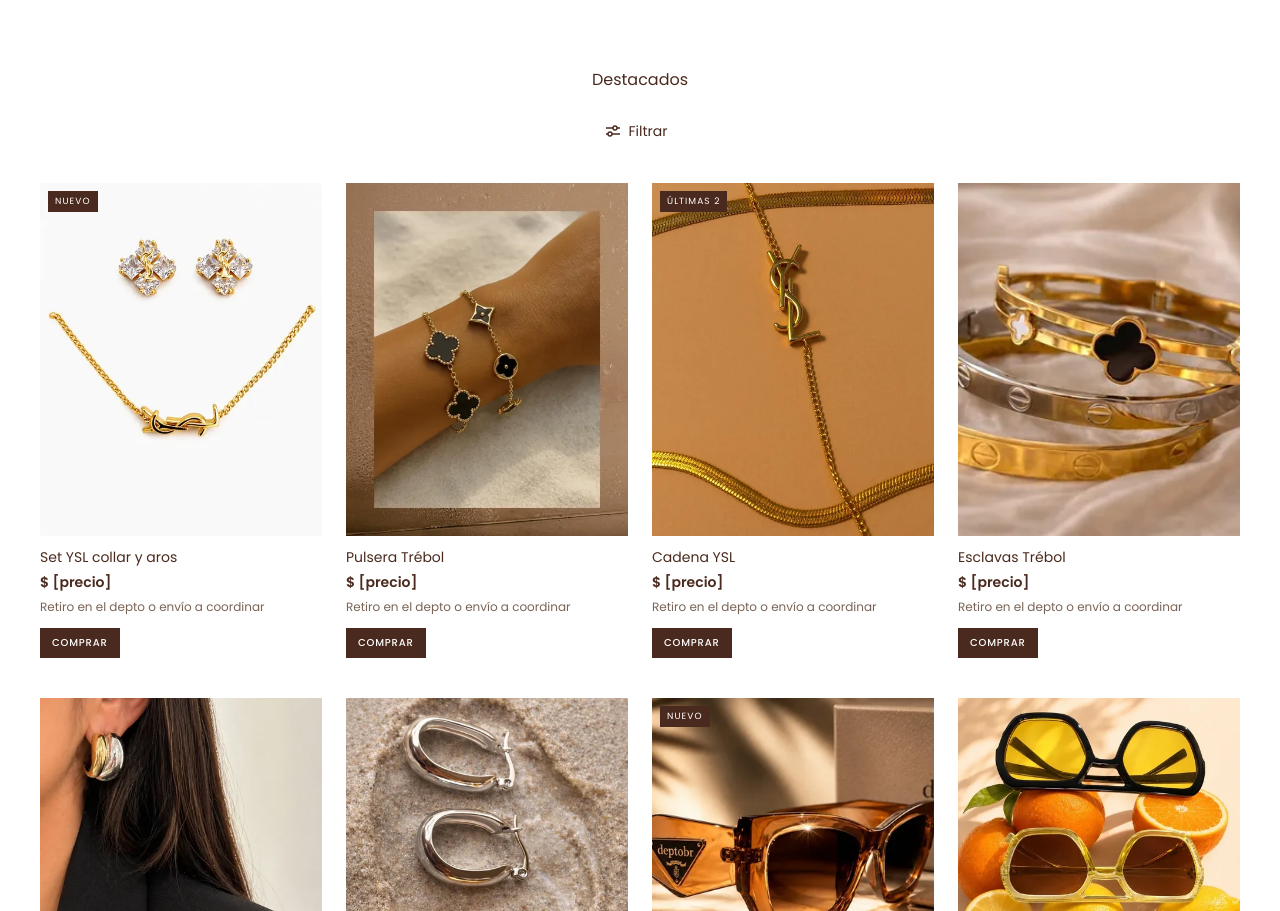
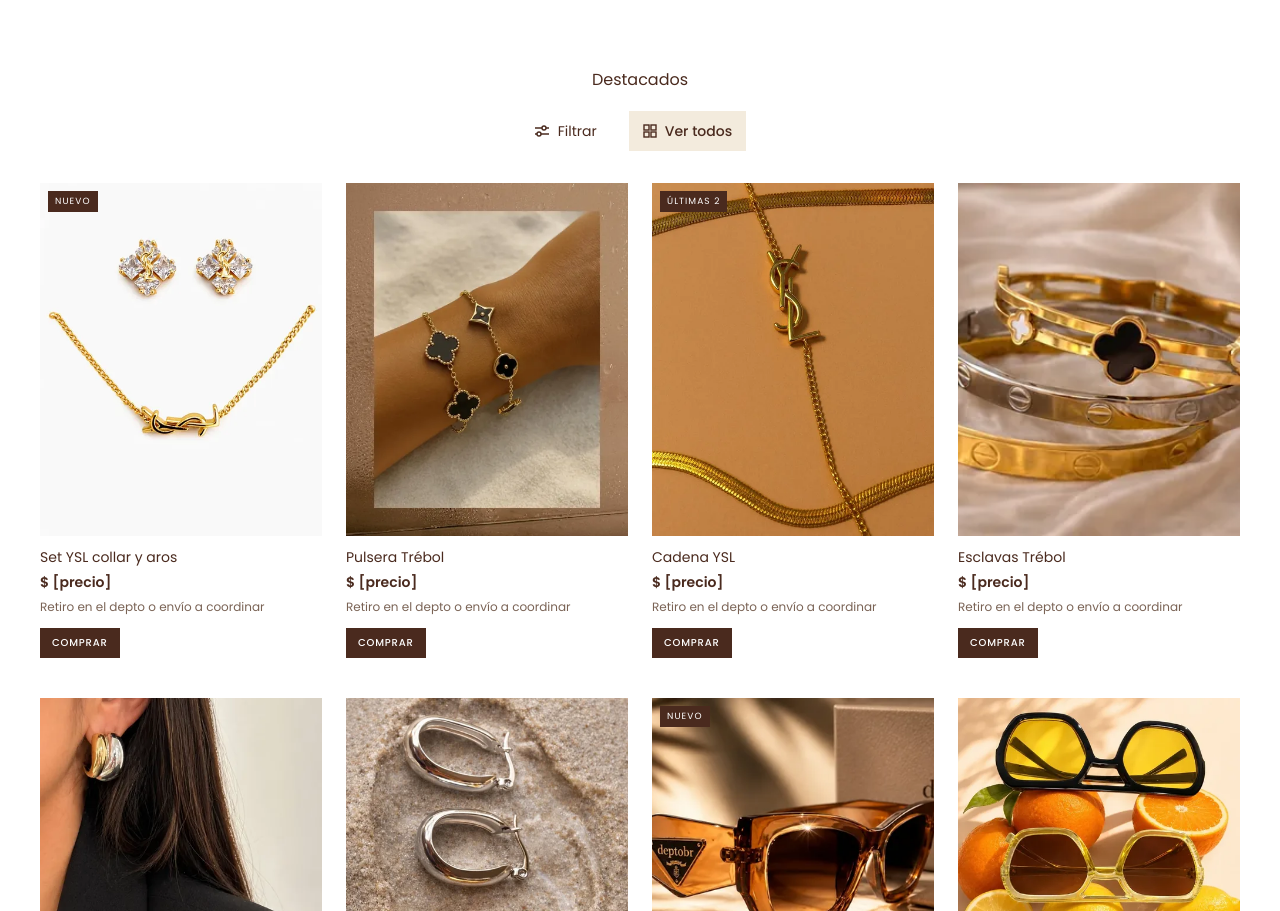
Before and after one commit to AIMESSY17/DeptoBR, a plain HTML site: page index.html in a window 1280 px wide. Shown: the part 1794-2705 px from the top of the page. Drawn offline with Linux system fonts and the light colour scheme.

Commit message:
Botón Ver todos en la barra de Filtrar/Ordenar
Tercera opción con ícono de grilla y fondo crema junto a Filtrar (y Ordenar
en los listados), visible sin scrollear. El botón grande del final queda
como refuerzo. La barra se puede deslizar si no entra.

Co-Authored-By: Claude Opus 5.5 <noreply@anthropic.com>

```diff
--- a/css/styles.css
+++ b/css/styles.css
@@ -216,6 +216,12 @@ button:disabled { cursor: not-allowed; }
   border: 0; background: none; font: inherit; font-size: 14px; color: var(--choco);
 }
 .barra-listado__btn[hidden] { display: none; }
+.barra-listado__todos { background: var(--crema); padding: 0 14px; font-weight: 500; }
+@media (hover: hover) { .barra-listado__todos:hover { background: var(--linea); } }
+.barra-listado__btn:focus-visible { outline: 2px solid var(--choco); outline-offset: 2px; }
+.barra-listado { flex-wrap: nowrap; overflow-x: auto; scrollbar-width: none; }
+.barra-listado::-webkit-scrollbar { display: none; }
+.barra-listado__btn { flex: none; }
 .barra-listado__btn[aria-expanded="true"] { text-decoration: underline; text-underline-offset: 4px; }
 .tienda--listado .chips { margin-top: -10px; }
 .tienda:not(.tienda--listado) .barra-listado { justify-content: center; margin-top: -12px; }
--- a/index.html
+++ b/index.html
@@ -115,6 +115,9 @@
         <button type="button" class="barra-listado__btn" id="filtrar-btn" data-panel="filtro" aria-expanded="false" aria-controls="chips-cat chips">
           <svg width="16" height="14" viewBox="0 0 16 14" aria-hidden="true" fill="none" stroke="currentColor" stroke-width="1.4"><path d="M1 4h14M1 10h14"/><circle cx="10" cy="4" r="2" fill="#fff"/><circle cx="5" cy="10" r="2" fill="#fff"/></svg>Filtrar<span id="filtrar-n"></span>
         </button>
+        <button type="button" class="barra-listado__btn barra-listado__todos" id="ver-todos-barra" data-filtro="todos">
+          <svg width="14" height="14" viewBox="0 0 14 14" aria-hidden="true" fill="none" stroke="currentColor" stroke-width="1.4"><rect x="1" y="1" width="5" height="5"/><rect x="8" y="1" width="5" height="5"/><rect x="1" y="8" width="5" height="5"/><rect x="8" y="8" width="5" height="5"/></svg>Ver todos
+        </button>
       </div>
       <div class="chips" id="panel-orden" role="group" aria-label="Ordenar productos" hidden></div>
       <div class="chips" id="chips-cat" role="group" aria-label="Filtrar por categoría" hidden></div>
--- a/js/app.js
+++ b/js/app.js
@@ -200,6 +200,7 @@
     $('#t-tienda').textContent = titulo;
     $('#grilla').innerHTML = lista.length ? lista.map(listado ? tarjetaMin : tarjeta).join('') : '<p class="grilla__vacia">Pronto vas a encontrar productos acá.</p>';
     $('#ver-todos').hidden = filtro === 'todos';
+    $('#ver-todos-barra').hidden = filtro === 'todos';
   }
 
   function filtrar(f) {
@@ -757,7 +758,7 @@
       }
       if (t.hasAttribute('data-filtro')) {
         filtrar(t.getAttribute('data-filtro'));
-        if (t.hasAttribute('data-cerrar') || t.id === 'ver-todos' || t.id === 'migas-inicio') {
+        if (t.hasAttribute('data-cerrar') || t.id === 'ver-todos' || t.id === 'ver-todos-barra' || t.id === 'migas-inicio') {
           e.preventDefault();
           cerrarHoja();
           irA('#tienda');
```
